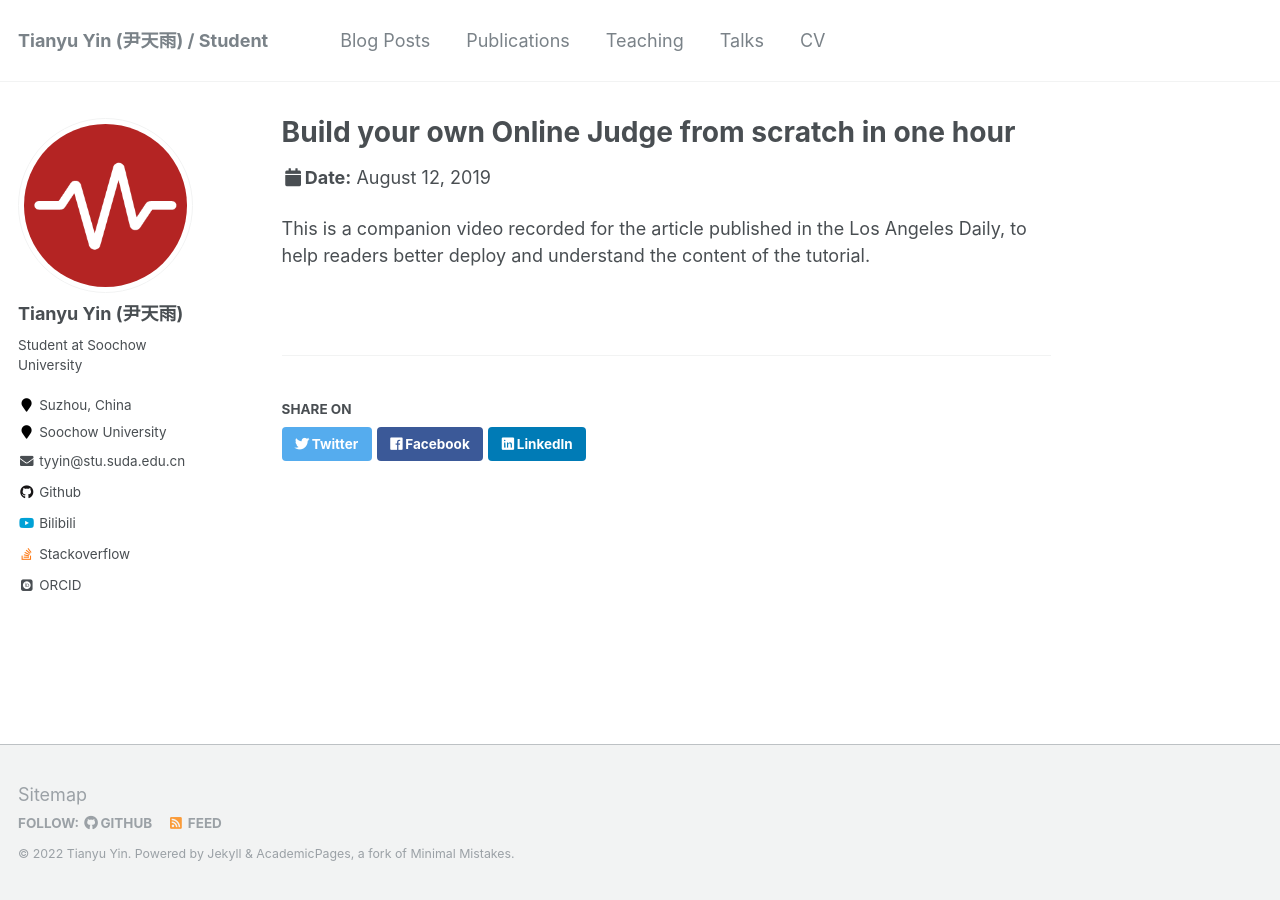
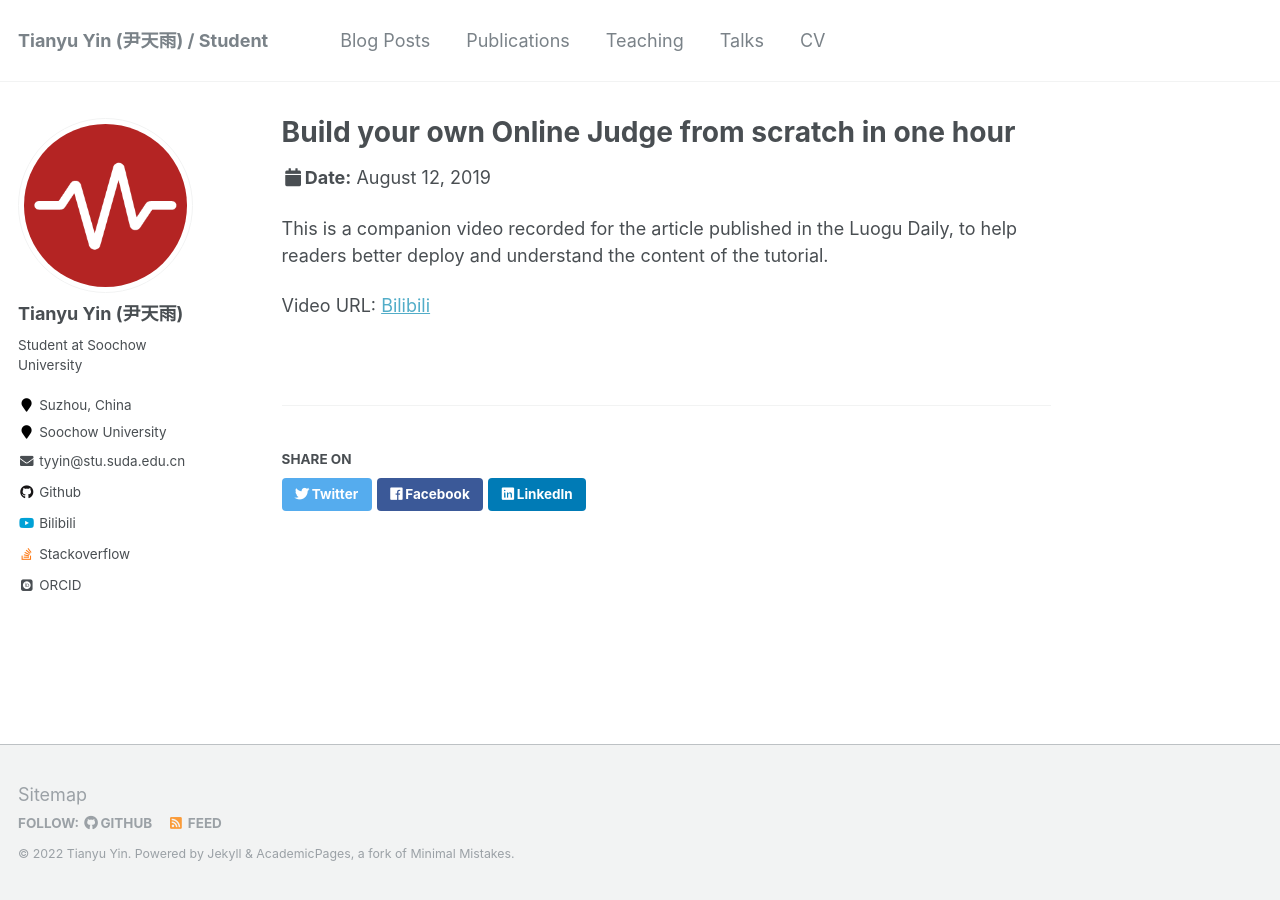
Before and after one commit to Steve-George/steve-george.github.io, a Jekyll site: the page built from _talks/2019-08-12-oj.md, in a window 1280 px wide. Built offline with Jekyll 4.4.1, drawn with Linux system fonts in a browser that asks for light colours; some web fonts are replaced.

Commit message:
Update 2019-08-12-oj.md

```diff
--- a/_talks/2019-08-12-oj.md
+++ b/_talks/2019-08-12-oj.md
@@ -8,4 +8,6 @@ date: 2019-08-12
 location: "Suzhou, China"
 ---
 
-This is a companion video recorded for the article published in the Los Angeles Daily, to help readers better deploy and understand the content of the tutorial.
+This is a companion video recorded for the article published in the Luogu Daily, to help readers better deploy and understand the content of the tutorial.
+
+Video URL: [Bilibili](https://www.bilibili.com/video/BV1v4411Q7BF)
```
